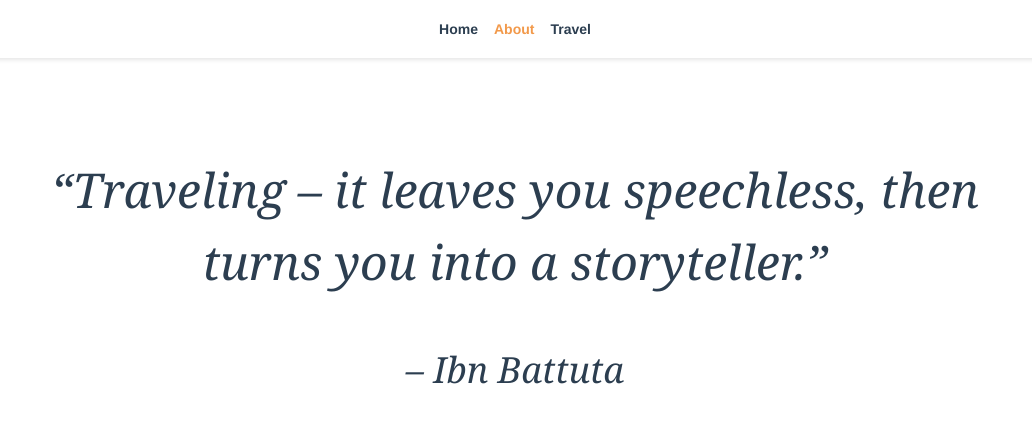
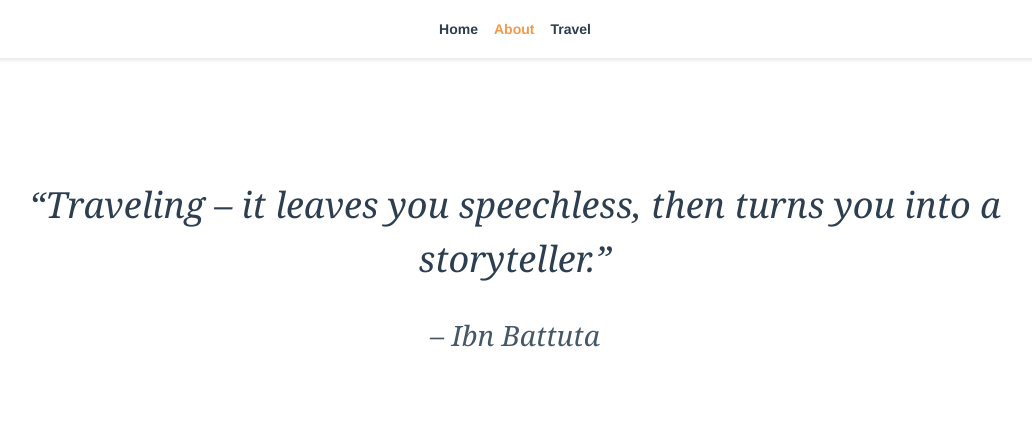
Before and after one commit to jesswu1551/vue-travel, a Vue app: page /about in a window 1280 px wide. Shown: the top 422 px of the page, without its empty margins (125-1157 px from the left). Built offline with nearby package versions, Linux system fonts and the light colour scheme.

Commit message:
update home, about page style

```diff
--- a/src/views/About.vue
+++ b/src/views/About.vue
@@ -9,19 +9,22 @@
 
 <style>
 .about {
-  width: 100%;
-  height: calc(100% - 56px);
+  width: 80%;
+  height: calc(100% - 58px);
+  margin: auto;
 }
 
 blockquote {
+  margin: 0;
+  padding: 120px 20px 20px;
+  font-size: 36px;
+  line-height: 1.5;
+  font-style: italic;
   font-family: Georgia, Times, "Times New Roman", serif;
-  font-size: 3em;
-  font-style: italic;
-  line-height: 1.5em;
-  padding: 1em 2em;
 }
 
 blockquote .name {
-  font-size: 0.75em;
+  font-size: 28px;
+  color: #465767;
 }
 </style>
--- a/src/views/Home.vue
+++ b/src/views/Home.vue
@@ -1,9 +1,7 @@
 <template>
   <div class="home">
     <div class="hero-image">
-      <div class="hero-text">
-        <h1>Let's Travel.</h1>
-      </div>
+      <h1 class="hero-text">Let's Travel.</h1>
     </div>
   </div>
 </template>
@@ -17,27 +15,28 @@ export default {
 <style>
 .home {
   width: 100%;
-  height: calc(100% - 56px);
+  height: calc(100% - 58px);
 }
 
 .hero-image {
+  height: 100%;
+  position: relative;
   background-image: url("../../src/assets/travel.jpeg");
-  height: 100%;
   background-position: center;
   background-repeat: no-repeat;
   background-size: cover;
-  position: relative;
 }
 
 .hero-text {
   position: absolute;
-  top: 50%;
+  top: 35%;
   left: 50%;
-  font-size: 3rem;
+  margin: 0;
+  font-size: 64px;
+  color: #fff;
   font-family: "Caveat", cursive;
   text-align: center;
   text-shadow: 3px 2px 3px rgba(255, 255, 255, 0.2);
-  color: white;
   transform: translate(-50%, -100%);
 }
 </style>
```
